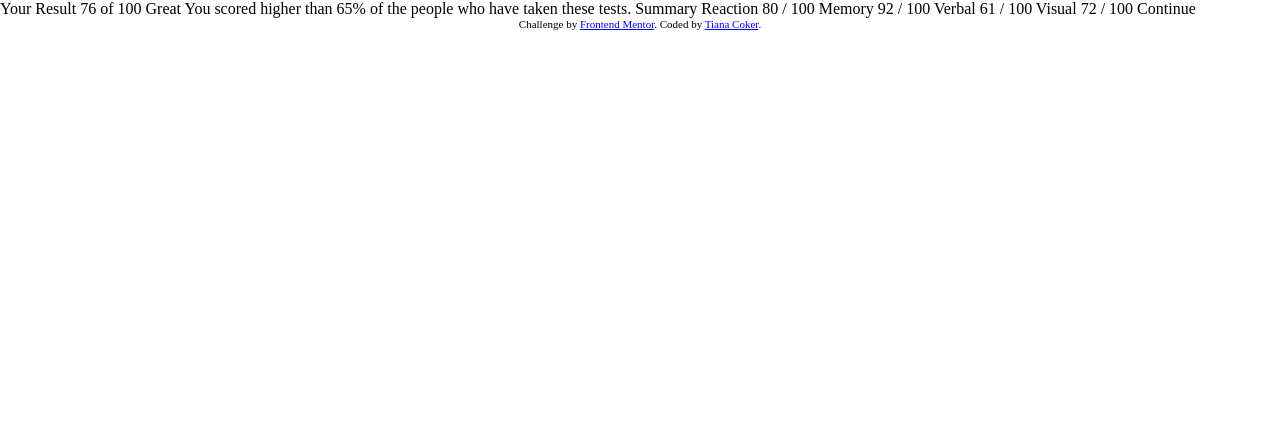
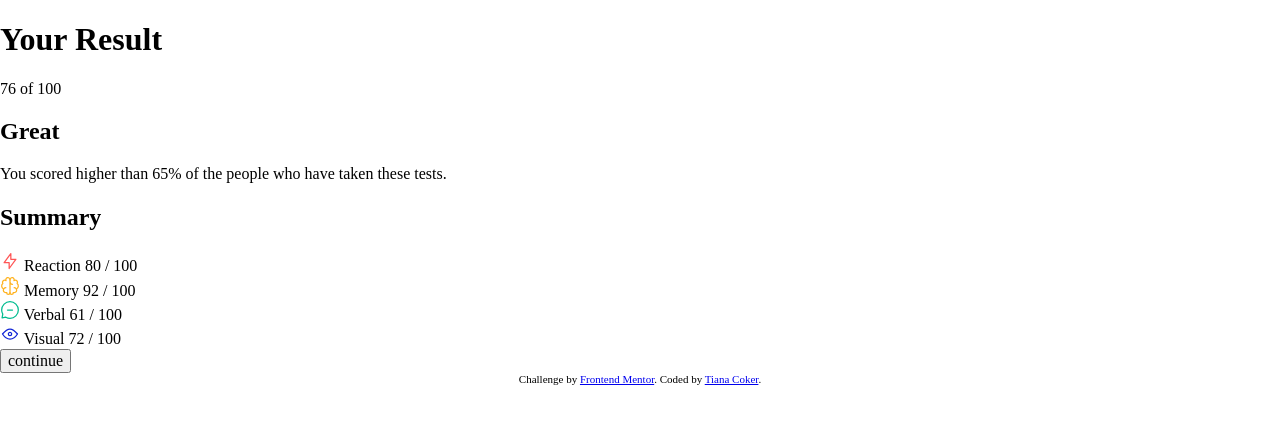
Before and after one commit to Tiana-Coker/Result-summary-component, a plain HTML site: page index.html in a window 1280 px wide. Drawn offline with Linux system fonts and the light colour scheme.

Commit message:
define html structure

```diff
--- a/index.html
+++ b/index.html
@@ -12,19 +12,60 @@
       href="./assets/images/favicon-32x32.png"
     />
     <link rel="stylesheet" href="styles/normalise.css" />
-    <link rel="stylesheet" href="styles/style.css">
+    <link rel="stylesheet" href="styles/style.css" />
     <title>Results summary component |Frontend Mentor</title>
   </head>
   <body>
-    Your Result 76 of 100 Great You scored higher than 65% of the people who
-    have taken these tests. Summary Reaction 80 / 100 Memory 92 / 100 Verbal 61
-    / 100 Visual 72 / 100 Continue
+    <article class="canvas">
+      <section class="box box1">
+        <div><h1>Your Result</h1></div>
+        <div>
+          <span>76</span>
+          <span>of 100</span>
+        </div>
+        <div>
+          <h2>Great</h2>
+          <p>
+            You scored higher than 65% of the people who have taken these tests.
+          </p>
+        </div>
+      </section>
+
+      <section class="box box2">
+        <h2>Summary</h2>
+        <div>
+          <img src="assets/images/icon-reaction.svg" alt="" />
+          <span>Reaction</span>
+          <span><span class="score">80</span> / 100 </span>
+        </div>
+        <div>
+          <img src="assets/images/icon-memory.svg" alt="" />
+          <span>Memory</span>
+          <span><span class="score">92</span> / 100</span>
+        </div>
+        <div>
+          <img src="assets/images/icon-verbal.svg" alt="" />
+          <span>Verbal</span>
+          <span><span class="score">61</span> / 100</span>
+        </div>
+
+        <div>
+          <img src="assets/images/icon-visual.svg" alt="" />
+          <span>Visual</span>
+          <span><span class="score">72</span> / 100</span>
+        </div>
+        <button>continue</button>
+      </section>
+    </article>
 
     <div class="attribution">
       Challenge by
       <a href="https://www.frontendmentor.io?ref=challenge" target="_blank"
         >Frontend Mentor</a
-      >. Coded by <a href="https://www.github.com/tiana-coker" target="_blank">Tiana Coker</a>.
+      >. Coded by
+      <a href="https://www.github.com/tiana-coker" target="_blank"
+        >Tiana Coker</a
+      >.
     </div>
   </body>
 </html>
--- a/styles/style.scss
+++ b/styles/style.scss
@@ -33,8 +33,6 @@ $darkGrayBlue:hsl(224, 30%, 27%);
 
 
 
-
-
 .attribution {
 
     font-size: 11px; text-align: center;
```
Also changed, not shown: 1 other file.
